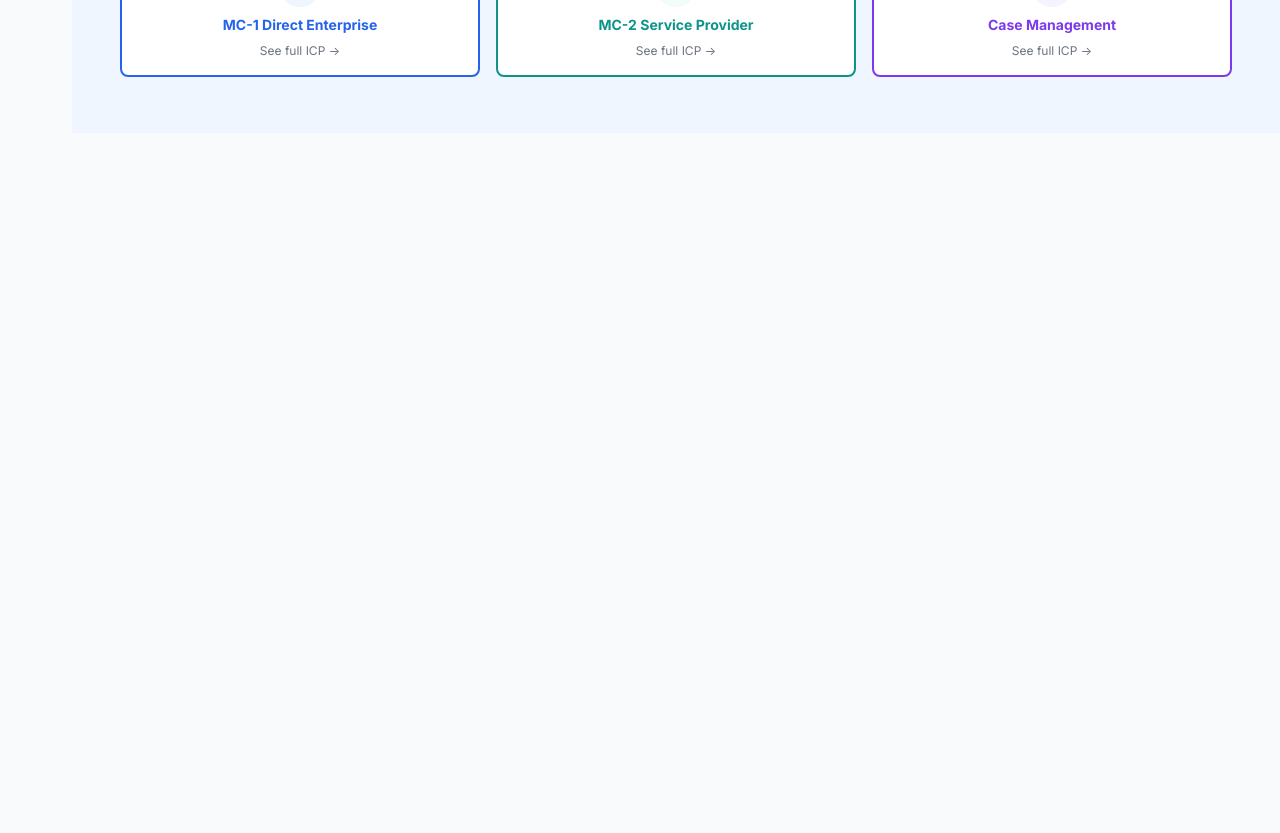
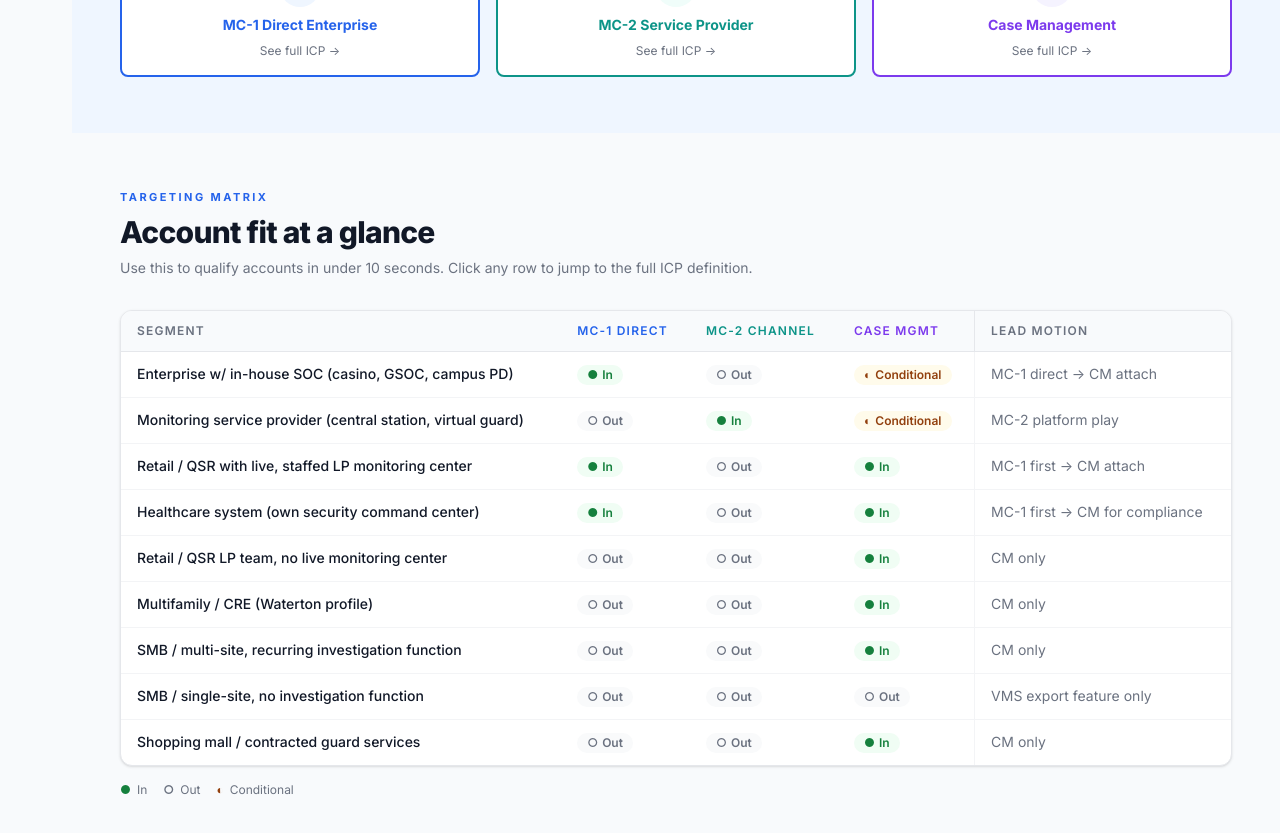
Before and after one commit to bgeorge-een/project-agora-v3, a Next.js app: page /who-we-serve in a window 1280 px wide. Shown: the part 1022-1855 px from the top of the page. Before the commit the page ends 1155 px from the top, so only its background shows below. Built offline with nearby package versions, Linux system fonts and the light colour scheme.

Commit message:
feat(icp): add targeting matrix with mobile stacked cards

```diff
--- a/app/who-we-serve/page.tsx
+++ b/app/who-we-serve/page.tsx
@@ -1,5 +1,6 @@
 import type { Metadata } from 'next'
 import QualifyingFilter from '@/components/icp/QualifyingFilter'
+import TargetingMatrix from '@/components/icp/TargetingMatrix'
 
 export const metadata: Metadata = {
   title: 'Who We Serve — Project Agora V3',
@@ -11,6 +12,7 @@ export default function WhoWeServePage() {
     <div className="min-h-screen bg-[#F8FAFC]">
       <WhoWeServeHero />
       <QualifyingFilter />
+      <TargetingMatrix />
     </div>
   )
 }
--- /dev/null
+++ b/components/icp/TargetingMatrix.tsx
@@ -0,0 +1,119 @@
+import { MATRIX_ROWS, type SegmentStatus } from '@/lib/icp/data'
+
+const STATUS_CONFIG: Record<SegmentStatus, { label: string; color: string; bg: string; symbol: string }> = {
+  in:          { label: 'In',          color: '#15803D', bg: '#F0FDF4', symbol: '●' },
+  out:         { label: 'Out',         color: '#6B7280', bg: '#F9FAFB', symbol: '○' },
+  conditional: { label: 'Conditional', color: '#92400E', bg: '#FFFBEB', symbol: '◐' },
+}
+
+function StatusCell({ status }: { status: SegmentStatus }) {
+  const cfg = STATUS_CONFIG[status]
+  return (
+    <span
+      className="inline-flex items-center gap-1 rounded-full px-2.5 py-0.5 text-xs font-semibold"
+      style={{ backgroundColor: cfg.bg, color: cfg.color }}
+    >
+      <span aria-hidden>{cfg.symbol}</span>
+      {cfg.label}
+    </span>
+  )
+}
+
+export default function TargetingMatrix() {
+  return (
+    <section id="matrix" className="px-4 py-14 sm:px-6 lg:px-12">
+      <div className="mx-auto max-w-6xl">
+        <p className="text-[11px] font-bold uppercase tracking-[0.22em] text-[#2563EB]">
+          Targeting Matrix
+        </p>
+        <h2 className="mt-2 text-2xl font-extrabold tracking-tight text-[#111827] sm:text-3xl">
+          Account fit at a glance
+        </h2>
+        <p className="mt-2 text-sm text-[#6B7280]">
+          Use this to qualify accounts in under 10 seconds. Click any row to jump to the full ICP definition.
+        </p>
+
+        {/* Desktop table */}
+        <div className="mt-8 hidden overflow-x-auto rounded-xl border border-[#E5E7EB] bg-white shadow-sm sm:block">
+          <table className="w-full text-left text-sm">
+            <thead>
+              <tr className="border-b border-[#E5E7EB] bg-[#F8FAFC]">
+                <th className="px-4 py-3 text-xs font-semibold uppercase tracking-[0.1em] text-[#6B7280]">
+                  Segment
+                </th>
+                <th className="px-4 py-3 text-xs font-semibold uppercase tracking-[0.1em] text-[#2563EB]">
+                  MC-1 Direct
+                </th>
+                <th className="px-4 py-3 text-xs font-semibold uppercase tracking-[0.1em]" style={{ color: '#0D9488' }}>
+                  MC-2 Channel
+                </th>
+                <th className="px-4 py-3 text-xs font-semibold uppercase tracking-[0.1em] text-[#7C3AED]">
+                  Case Mgmt
+                </th>
+                <th className="border-l border-[#E5E7EB] px-4 py-3 text-xs font-semibold uppercase tracking-[0.1em] text-[#6B7280]">
+                  Lead Motion
+                </th>
+              </tr>
+            </thead>
+            <tbody>
+              {MATRIX_ROWS.map((row, i) => (
+                <tr
+                  key={i}
+                  className="border-b border-[#F3F4F6] last:border-0 hover:bg-[#F8FAFC]"
+                >
+                  <td className="px-4 py-3 font-medium text-[#111827]">
+                    {row.segmentHref ? (
+                      <a href={row.segmentHref} className="hover:text-[#2563EB] hover:underline">
+                        {row.segment}
+                      </a>
+                    ) : (
+                      row.segment
+                    )}
+                  </td>
+                  <td className="px-4 py-3"><StatusCell status={row.mc1} /></td>
+                  <td className="px-4 py-3"><StatusCell status={row.mc2} /></td>
+                  <td className="px-4 py-3"><StatusCell status={row.caseManagement} /></td>
+                  <td className="border-l border-[#F3F4F6] px-4 py-3 text-[#6B7280]">{row.leadMotion}</td>
+                </tr>
+              ))}
+            </tbody>
+          </table>
+        </div>
+
+        {/* Mobile stacked cards */}
+        <div className="mt-6 flex flex-col gap-3 sm:hidden">
+          {MATRIX_ROWS.map((row, i) => (
+            <div key={i} className="rounded-lg border border-[#E5E7EB] bg-white p-4 shadow-sm">
+              <p className="text-sm font-semibold text-[#111827]">{row.segment}</p>
+              <div className="mt-3 grid grid-cols-3 gap-2">
+                <div>
+                  <p className="mb-1 text-[10px] font-bold uppercase tracking-wider text-[#2563EB]">MC-1</p>
+                  <StatusCell status={row.mc1} />
+                </div>
+                <div>
+                  <p className="mb-1 text-[10px] font-bold uppercase tracking-wider" style={{ color: '#0D9488' }}>MC-2</p>
+                  <StatusCell status={row.mc2} />
+                </div>
+                <div>
+                  <p className="mb-1 text-[10px] font-bold uppercase tracking-wider text-[#7C3AED]">Cases</p>
+                  <StatusCell status={row.caseManagement} />
+                </div>
+              </div>
+              <p className="mt-3 text-xs text-[#6B7280]">{row.leadMotion}</p>
+            </div>
+          ))}
+        </div>
+
+        {/* Legend */}
+        <div className="mt-4 flex flex-wrap gap-4">
+          {(Object.entries(STATUS_CONFIG) as [SegmentStatus, typeof STATUS_CONFIG[SegmentStatus]][]).map(([, cfg]) => (
+            <span key={cfg.label} className="flex items-center gap-1.5 text-xs text-[#6B7280]">
+              <span className="font-bold" style={{ color: cfg.color }}>{cfg.symbol}</span>
+              {cfg.label}
+            </span>
+          ))}
+        </div>
+      </div>
+    </section>
+  )
+}
```
